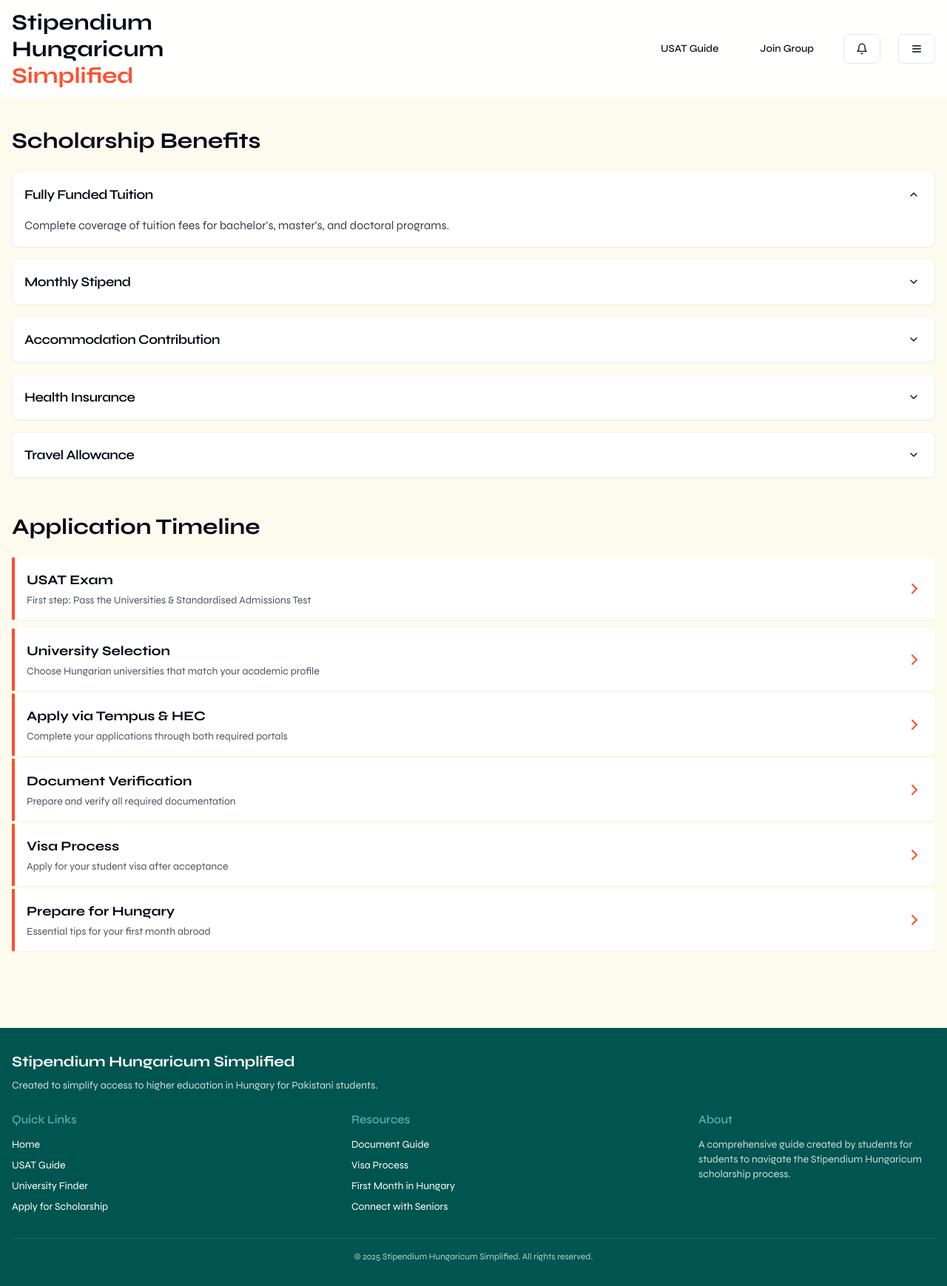
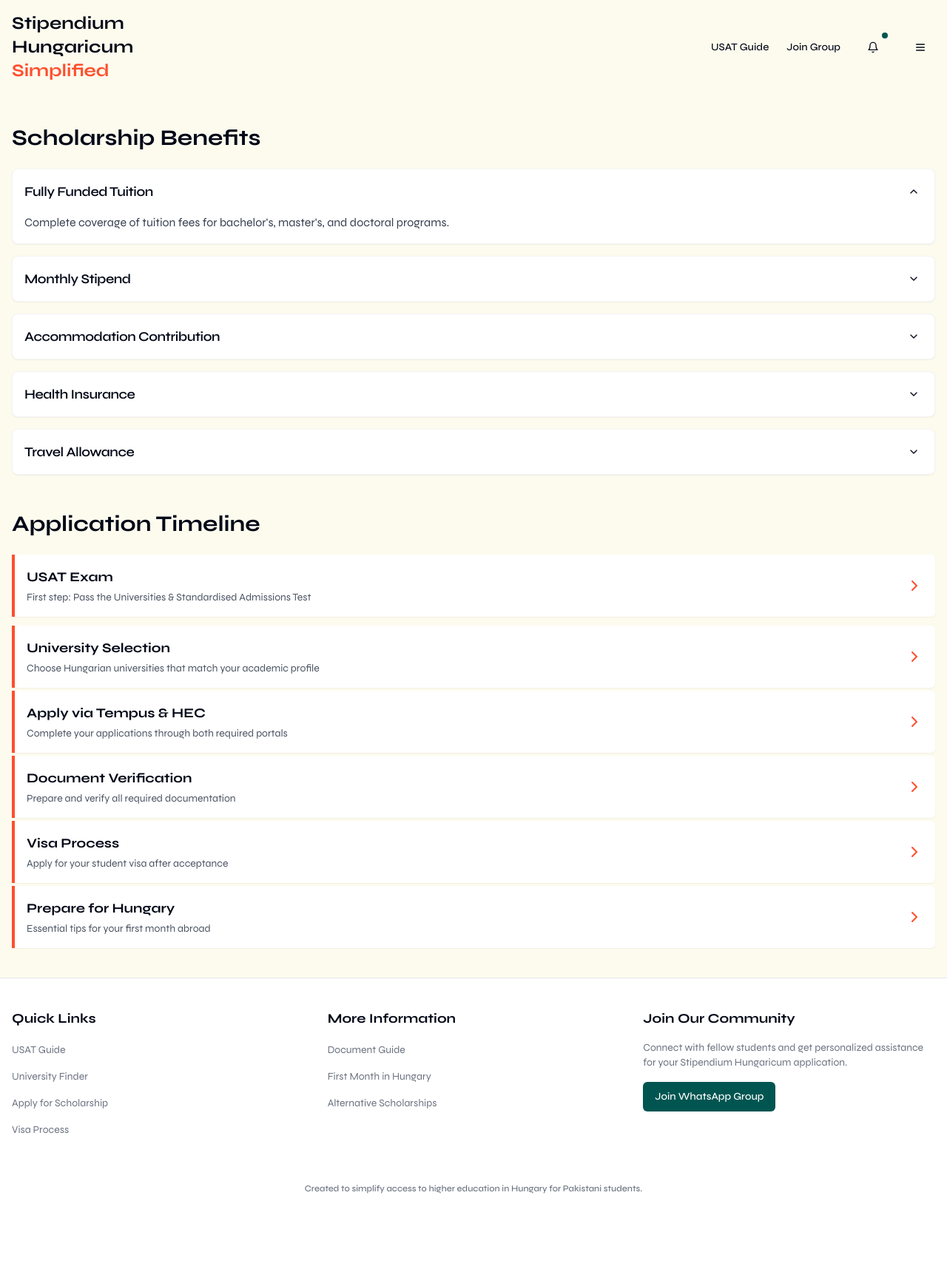
Before and after one commit to hh-haris/hungary-student-simplified-guide, a React (Vite) app: page / in a window 1280 px wide. Shown: the whole page at 74% size. After the commit the page ends 1667 px from the top, so only its background shows below. Built offline with nearby package versions, Linux system fonts and the light colour scheme.

Commit message:
Refactor: Use Next.js Link and Accordion
Update Footer and Header components to use Next.js Link and accordion components.

```diff
--- a/src/components/Footer.tsx
+++ b/src/components/Footer.tsx
@@ -1,46 +1,135 @@
 
+import React from 'react';
 import { Link } from 'react-router-dom';
+import { Button } from "@/components/ui/button";
+import { Accordion, AccordionContent, AccordionItem, AccordionTrigger } from "@/components/ui/accordion";
 
 const Footer = () => {
   return (
-    <footer className="bg-deep-teal text-white py-8 mt-16">
+    <footer className="bg-white border-t border-gray-200 py-10">
       <div className="container mx-auto px-4">
-        <div className="mb-6 text-center md:text-left">
-          <h2 className="font-syne font-bold text-xl mb-2">Stipendium Hungaricum Simplified</h2>
-          <p className="text-sm opacity-80">Created to simplify access to higher education in Hungary for Pakistani students.</p>
+        <div className="md:hidden">
+          <Accordion type="single" collapsible className="w-full">
+            <AccordionItem value="quicklinks">
+              <AccordionTrigger className="text-left font-syne font-medium">
+                Quick Links
+              </AccordionTrigger>
+              <AccordionContent>
+                <ul className="space-y-3 py-2">
+                  <li>
+                    <Link to="/usat" className="text-sm text-gray-500 hover:text-deep-teal transition-colors">
+                      USAT Guide
+                    </Link>
+                  </li>
+                  <li>
+                    <Link to="/university-finder" className="text-sm text-gray-500 hover:text-deep-teal transition-colors">
+                      University Finder
+                    </Link>
+                  </li>
+                  <li>
+                    <Link to="/apply/tempus" className="text-sm text-gray-500 hover:text-deep-teal transition-colors">
+                      Apply for Scholarship
+                    </Link>
+                  </li>
+                  <li>
+                    <Link to="/visa" className="text-sm text-gray-500 hover:text-deep-teal transition-colors">
+                      Visa Process
+                    </Link>
+                  </li>
+                </ul>
+              </AccordionContent>
+            </AccordionItem>
+
+            <AccordionItem value="moreinfo">
+              <AccordionTrigger className="text-left font-syne font-medium">
+                More Information
+              </AccordionTrigger>
+              <AccordionContent>
+                <ul className="space-y-3 py-2">
+                  <li>
+                    <Link to="/documents" className="text-sm text-gray-500 hover:text-deep-teal transition-colors">
+                      Document Guide
+                    </Link>
+                  </li>
+                  <li>
+                    <Link to="/first-month" className="text-sm text-gray-500 hover:text-deep-teal transition-colors">
+                      First Month in Hungary
+                    </Link>
+                  </li>
+                  <li>
+                    <Link to="/alternative" className="text-sm text-gray-500 hover:text-deep-teal transition-colors">
+                      Alternative Scholarships
+                    </Link>
+                  </li>
+                </ul>
+              </AccordionContent>
+            </AccordionItem>
+          </Accordion>
         </div>
 
-        <div className="flex flex-col md:flex-row justify-between">
-          <div className="mb-6 md:mb-0">
-            <h3 className="font-syne font-medium text-light-teal mb-3">Quick Links</h3>
-            <ul className="space-y-2 text-sm">
-              <li><Link to="/" className="hover:text-accent-orange transition-colors">Home</Link></li>
-              <li><Link to="/usat" className="hover:text-accent-orange transition-colors">USAT Guide</Link></li>
-              <li><Link to="/university-finder" className="hover:text-accent-orange transition-colors">University Finder</Link></li>
-              <li><Link to="/apply/tempus" className="hover:text-accent-orange transition-colors">Apply for Scholarship</Link></li>
-            </ul>
-          </div>
-
-          <div className="mb-6 md:mb-0">
-            <h3 className="font-syne font-medium text-light-teal mb-3">Resources</h3>
-            <ul className="space-y-2 text-sm">
-              <li><Link to="/documents" className="hover:text-accent-orange transition-colors">Document Guide</Link></li>
-              <li><Link to="/visa" className="hover:text-accent-orange transition-colors">Visa Process</Link></li>
-              <li><Link to="/first-month" className="hover:text-accent-orange transition-colors">First Month in Hungary</Link></li>
-              <li><Link to="/seniors" className="hover:text-accent-orange transition-colors">Connect with Seniors</Link></li>
+        <div className="hidden md:grid md:grid-cols-3 gap-8">
+          <div>
+            <h3 className="font-syne font-bold text-lg mb-4">Quick Links</h3>
+            <ul className="space-y-3">
+              <li>
+                <Link to="/usat" className="text-sm text-gray-500 hover:text-deep-teal transition-colors">
+                  USAT Guide
+                </Link>
+              </li>
+              <li>
+                <Link to="/university-finder" className="text-sm text-gray-500 hover:text-deep-teal transition-colors">
+                  University Finder
+                </Link>
+              </li>
+              <li>
+                <Link to="/apply/tempus" className="text-sm text-gray-500 hover:text-deep-teal transition-colors">
+                  Apply for Scholarship
+                </Link>
+              </li>
+              <li>
+                <Link to="/visa" className="text-sm text-gray-500 hover:text-deep-teal transition-colors">
+                  Visa Process
+                </Link>
+              </li>
             </ul>
           </div>
 
           <div>
-            <h3 className="font-syne font-medium text-light-teal mb-3">About</h3>
-            <p className="text-sm max-w-xs opacity-80">
-              A comprehensive guide created by students for students to navigate the Stipendium Hungaricum scholarship process.
+            <h3 className="font-syne font-bold text-lg mb-4">More Information</h3>
+            <ul className="space-y-3">
+              <li>
+                <Link to="/documents" className="text-sm text-gray-500 hover:text-deep-teal transition-colors">
+                  Document Guide
+                </Link>
+              </li>
+              <li>
+                <Link to="/first-month" className="text-sm text-gray-500 hover:text-deep-teal transition-colors">
+                  First Month in Hungary
+                </Link>
+              </li>
+              <li>
+                <Link to="/alternative" className="text-sm text-gray-500 hover:text-deep-teal transition-colors">
+                  Alternative Scholarships
+                </Link>
+              </li>
+            </ul>
+          </div>
+
+          <div>
+            <h3 className="font-syne font-bold text-lg mb-4">Join Our Community</h3>
+            <p className="text-sm text-gray-500 mb-4">
+              Connect with fellow students and get personalized assistance for your Stipendium Hungaricum application.
             </p>
+            <Button className="bg-deep-teal hover:bg-deep-teal/90 text-white">
+              Join WhatsApp Group
+            </Button>
           </div>
         </div>
 
-        <div className="border-t border-light-teal/30 mt-8 pt-4 text-center text-xs opacity-70">
-          <p>© {new Date().getFullYear()} Stipendium Hungaricum Simplified. All rights reserved.</p>
+        <div className="mt-12 text-center">
+          <Button variant="link" className="text-xs text-gray-500">
+            Created to simplify access to higher education in Hungary for Pakistani students.
+          </Button>
         </div>
       </div>
     </footer>
--- a/src/components/Header.tsx
+++ b/src/components/Header.tsx
@@ -1,70 +1,96 @@
 
-import { useState } from 'react';
+import React, { useState, useEffect } from 'react';
+import { Link, useLocation } from 'react-router-dom';
 import { Bell, Menu } from 'lucide-react';
-import { Sheet, SheetContent, SheetTrigger } from "@/components/ui/sheet";
 import { Button } from "@/components/ui/button";
-import Navigation from './Navigation';
+import MobileMenu from './MobileMenu';
 
 const Header = () => {
-  const [showMobileMenu, setShowMobileMenu] = useState(false);
+  const [isOpen, setIsOpen] = useState(false);
+  const [scrolled, setScrolled] = useState(false);
+  const location = useLocation();
+
+  useEffect(() => {
+    const handleScroll = () => {
+      setScrolled(window.scrollY > 10);
+    };
+    window.addEventListener("scroll", handleScroll);
+    return () => window.removeEventListener("scroll", handleScroll);
+  }, []);
 
   return (
-    <header className="sticky top-0 z-40 w-full bg-white/90 backdrop-blur-sm">
-      {/* Mobile Top Banner */}
-      <div className="md:hidden bg-accent-orange text-white p-2">
-        <div className="container flex justify-between items-center text-xs">
-          <span>🎓 Fully Funded</span>
-          <span>🇭🇺 Study in Hungary</span>
-          <span>🇵🇰 For Pakistani Students</span>
+    <header
+      className={`sticky top-0 w-full z-40 transition-all duration-300 ${
+        scrolled ? "bg-white/90 shadow-sm backdrop-blur-sm" : "bg-transparent"
+      }`}
+    >
+      <div className="container mx-auto px-4 py-4 flex items-center justify-between">
+        <Link
+          to="/"
+          className="font-syne font-bold text-xl leading-tight md:text-2xl"
+        >
+          <div className="flex flex-col">
+            <span>Stipendium</span>
+            <span>Hungaricum</span>
+            <span className="text-accent-orange">Simplified</span>
+          </div>
+        </Link>
+
+        <div className="hidden md:flex items-center space-x-6">
+          <Link
+            to="/usat"
+            className={`text-sm font-medium hover:text-deep-teal transition-colors ${
+              location.pathname.includes('/usat') ? 'text-deep-teal' : ''
+            }`}
+          >
+            USAT Guide
+          </Link>
+          <Link
+            to="/join-group"
+            className="text-sm font-medium hover:text-deep-teal transition-colors"
+          >
+            Join Group
+          </Link>
+          <Button
+            variant="ghost"
+            size="icon"
+            className="relative"
+          >
+            <Bell className="h-5 w-5" />
+            <span className="absolute top-0 right-0 block h-2 w-2 rounded-full bg-deep-teal"></span>
+          </Button>
+          <Button
+            variant="ghost"
+            size="icon"
+            onClick={() => setIsOpen(true)}
+            aria-label="Open menu"
+          >
+            <Menu className="h-5 w-5" />
+          </Button>
+        </div>
+
+        <div className="flex md:hidden items-center space-x-4">
+          <Button
+            variant="ghost"
+            size="icon"
+            className="relative h-8 w-8"
+          >
+            <Bell className="h-4 w-4" />
+            <span className="absolute top-0 right-0 block h-2 w-2 rounded-full bg-deep-teal"></span>
+          </Button>
+          <Button
+            variant="ghost"
+            size="icon"
+            onClick={() => setIsOpen(true)}
+            aria-label="Open menu"
+            className="h-8 w-8"
+          >
+            <Menu className="h-4 w-4" />
+          </Button>
         </div>
       </div>
 
-      {/* Main Header */}
-      <div className="container mx-auto px-4 py-3 flex justify-between items-center">
-        <div className="flex flex-col">
-          <h1 className="font-syne font-bold text-2xl md:text-3xl leading-tight">
-            <span className="block">Stipendium</span>
-            <span className="block">Hungaricum</span>
-            <span className="block text-accent-orange">Simplified</span>
-          </h1>
-        </div>
-
-        {/* Desktop Navigation */}
-        <div className="hidden md:flex items-center gap-6">
-          <Button variant="ghost" className="hover:text-accent-orange">USAT Guide</Button>
-          <Button variant="ghost" className="hover:text-accent-orange">Join Group</Button>
-          <Button variant="outline" className="hover:text-accent-orange">
-            <Bell size={20} />
-          </Button>
-          <Sheet>
-            <SheetTrigger asChild>
-              <Button variant="outline">
-                <Menu size={20} />
-              </Button>
-            </SheetTrigger>
-            <SheetContent side="right" className="w-[300px] sm:w-[400px]">
-              <Navigation />
-            </SheetContent>
-          </Sheet>
-        </div>
-
-        {/* Mobile Navigation */}
-        <div className="flex md:hidden items-center gap-2">
-          <Button variant="outline" size="icon" className="h-8 w-8">
-            <Bell size={16} />
-          </Button>
-          <Sheet>
-            <SheetTrigger asChild>
-              <Button variant="outline" size="icon" className="h-8 w-8">
-                <Menu size={16} />
-              </Button>
-            </SheetTrigger>
-            <SheetContent side="right" className="w-[85%]">
-              <Navigation />
-            </SheetContent>
-          </Sheet>
-        </div>
-      </div>
+      <MobileMenu isOpen={isOpen} onClose={() => setIsOpen(false)} />
     </header>
   );
 };
--- /dev/null
+++ b/src/components/MobileMenu.tsx
@@ -0,0 +1,63 @@
+
+import React from 'react';
+import { Link } from 'react-router-dom';
+import { X } from 'lucide-react';
+import { Button } from "@/components/ui/button";
+import { useLocation } from 'react-router-dom';
+
+interface MobileMenuProps {
+  isOpen: boolean;
+  onClose: () => void;
+}
+
+const MobileMenu: React.FC<MobileMenuProps> = ({ isOpen, onClose }) => {
+  const location = useLocation();
+
+  if (!isOpen) return null;
+
+  const menuItems = [
+    { name: "Home", path: "/" },
+    { name: "USAT Guide", path: "/usat" },
+    { name: "University Finder", path: "/university-finder" },
+    { name: "Apply for Scholarships", path: "/apply/tempus" },
+    { name: "Seniors Section", path: "/seniors" },
+    { name: "Visa Process", path: "/visa" },
+    { name: "Document & Medical Guide", path: "/documents" },
+    { name: "First Month in Hungary", path: "/first-month" },
+    { name: "Alternative Scholarships", path: "/alternative" },
+  ];
+
+  return (
+    <div className="fixed inset-0 bg-white/95 backdrop-blur-sm z-50 overflow-y-auto">
+      <div className="container mx-auto px-4 py-8">
+        <div className="flex justify-end mb-8">
+          <Button
+            variant="ghost"
+            size="icon"
+            onClick={onClose}
+            aria-label="Close menu"
+          >
+            <X className="h-6 w-6" />
+          </Button>
+        </div>
+
+        <nav className="flex flex-col space-y-6">
+          {menuItems.map((item) => (
+            <Link
+              key={item.path}
+              to={item.path}
+              className={`py-2 text-xl font-syne font-medium border-b border-gray-200 hover:text-deep-teal transition-colors ${
+                location.pathname === item.path || location.pathname.startsWith(item.path + '/') ? 'text-deep-teal' : ''
+              }`}
+              onClick={onClose}
+            >
+              {item.name}
+            </Link>
+          ))}
+        </nav>
+      </div>
+    </div>
+  );
+};
+
+export default MobileMenu;
```
Also changed, not shown: src/components/ui/expandable-section.tsx (added, +42 -0 lines).
